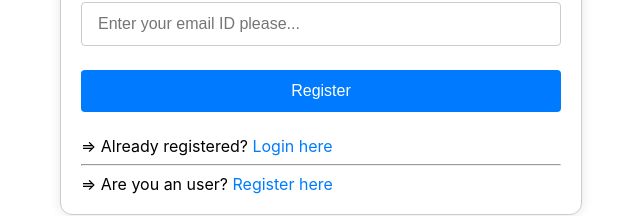
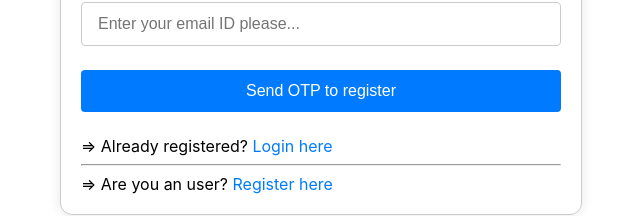
Before and after one commit to anu3dev/full-stack-project-with-spring-and-typescript, a React (Vite) app in the folder frontend/: page /register-company in a window 1280 px wide. Shown: the part 136-352 px from the top of the page, without its empty margins (319-959 px from the left). Built offline with nearby package versions, Linux system fonts and the light colour scheme.

Commit message:
adding learning code

```diff
--- a/frontend/src/components/molecules/LoginZone/RegisterAdmin.tsx
+++ b/frontend/src/components/molecules/LoginZone/RegisterCompany.tsx
@@ -1,10 +1,12 @@
 import { useState } from 'react'
+import { handleRegistrationBtnText, handleRegistrationBtnClick } from './Utils'
 
-const RegisterAdmin: React.FC = () => {
+const RegisterCompany: React.FC = () => {
   const [otpSent, setOtpSent] = useState(false)
+  const [otpVerified, setOtpVerified] = useState(false)
 
   const handleBtnClick = () => {
-    setOtpSent(!otpSent)
+    handleRegistrationBtnClick(setOtpSent, setOtpVerified)
   }
 
   return (
@@ -36,7 +38,7 @@ const RegisterAdmin: React.FC = () => {
           </>
         )}
         <button type="submit" onClick={handleBtnClick}>
-          Register
+        {handleRegistrationBtnText(otpSent, otpVerified)}
         </button>
       </form>
       <div className="additional-links">
@@ -52,4 +54,4 @@ const RegisterAdmin: React.FC = () => {
   )
 }
 
-export default RegisterAdmin
+export default RegisterCompany
--- /dev/null
+++ b/frontend/src/components/molecules/LoginZone/Utils.ts
@@ -0,0 +1,15 @@
+export const handleRegistrationBtnText = (otpSent: boolean, otpVerified: boolean):string => {
+    let TxtVal = 'Send OTP to register';
+    if (otpSent) {
+        TxtVal = 'Send OTP again';
+    }
+    if(otpVerified){
+        TxtVal = 'Register';
+    }
+    return TxtVal;
+ };
+
+ export const handleRegistrationBtnClick = (setOtpSent: (value: boolean) => void, setOtpVerified: (value: boolean) => void):void => {
+    setOtpSent(true)
+    setOtpVerified(true)
+ };
--- a/frontend/src/constants/index.ts
+++ b/frontend/src/constants/index.ts
@@ -0,0 +1 @@
+export const PUBLIC_API_URL = 'http://localhost:8080/public/v1/'
--- a/frontend/src/routes/index.tsx
+++ b/frontend/src/routes/index.tsx
@@ -2,7 +2,7 @@ import { Suspense } from 'react'
 import Login from '../components/molecules/LoginZone/Login'
 import ResetPassword from '../components/molecules/LoginZone/ResetPassword'
 import RegisterUser from '../components/molecules/LoginZone/RegisterUser'
-import RegisterAdmin from '../components/molecules/LoginZone/RegisterAdmin'
+import RegisterCompany from '../components/molecules/LoginZone/RegisterCompany'
 import Home from '../components/molecules/Home'
 
 const getRoutingPath = () => {
@@ -43,7 +43,7 @@ const getRoutingPath = () => {
       path: '/register-company',
       element: (
         <Suspense fallback={<div>Loading...</div>}>
-          <RegisterAdmin />
+          <RegisterCompany />
         </Suspense>
       ),
     },
```
Also changed, not shown: frontend/src/utils/commonUtils.ts (added), 1 other file (tests, documents, lock files or other folders).
